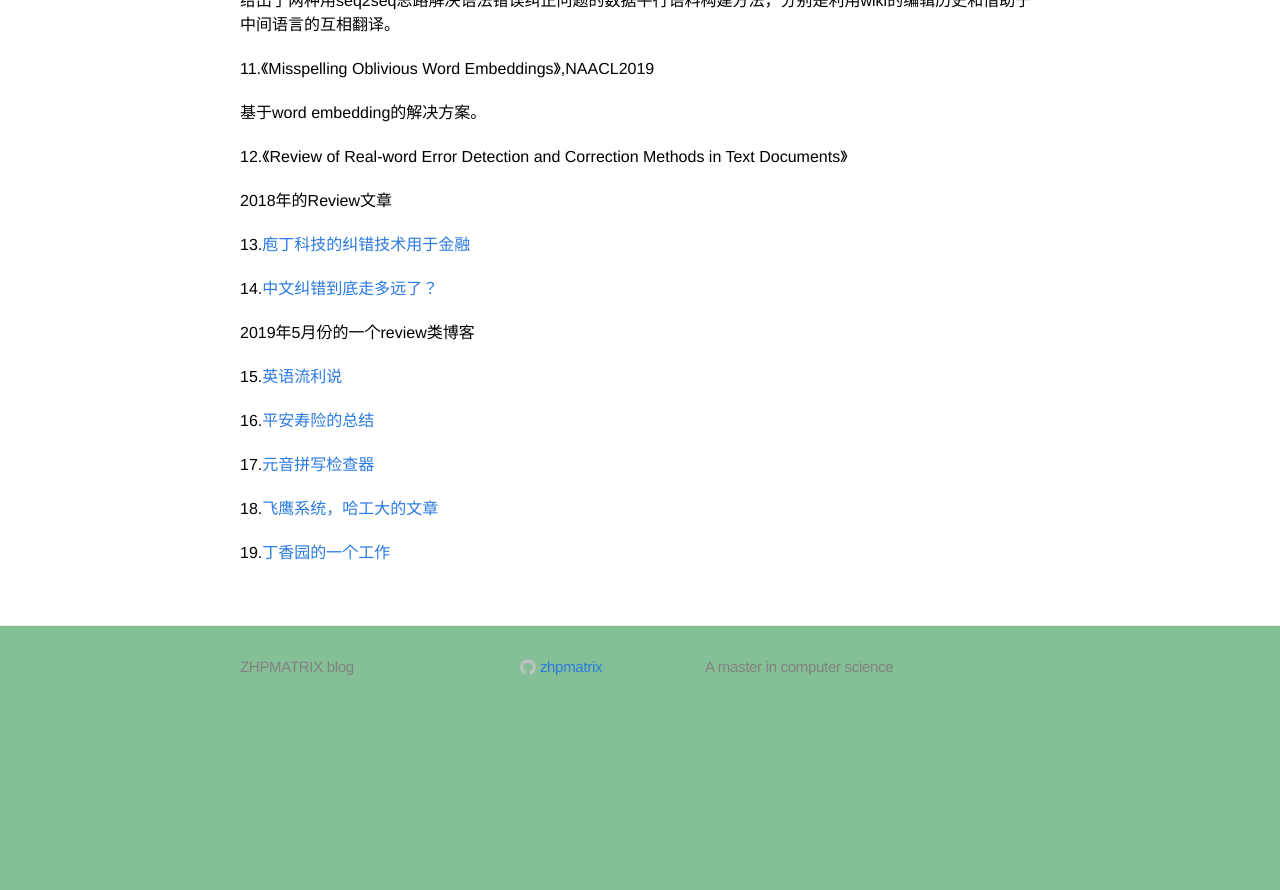
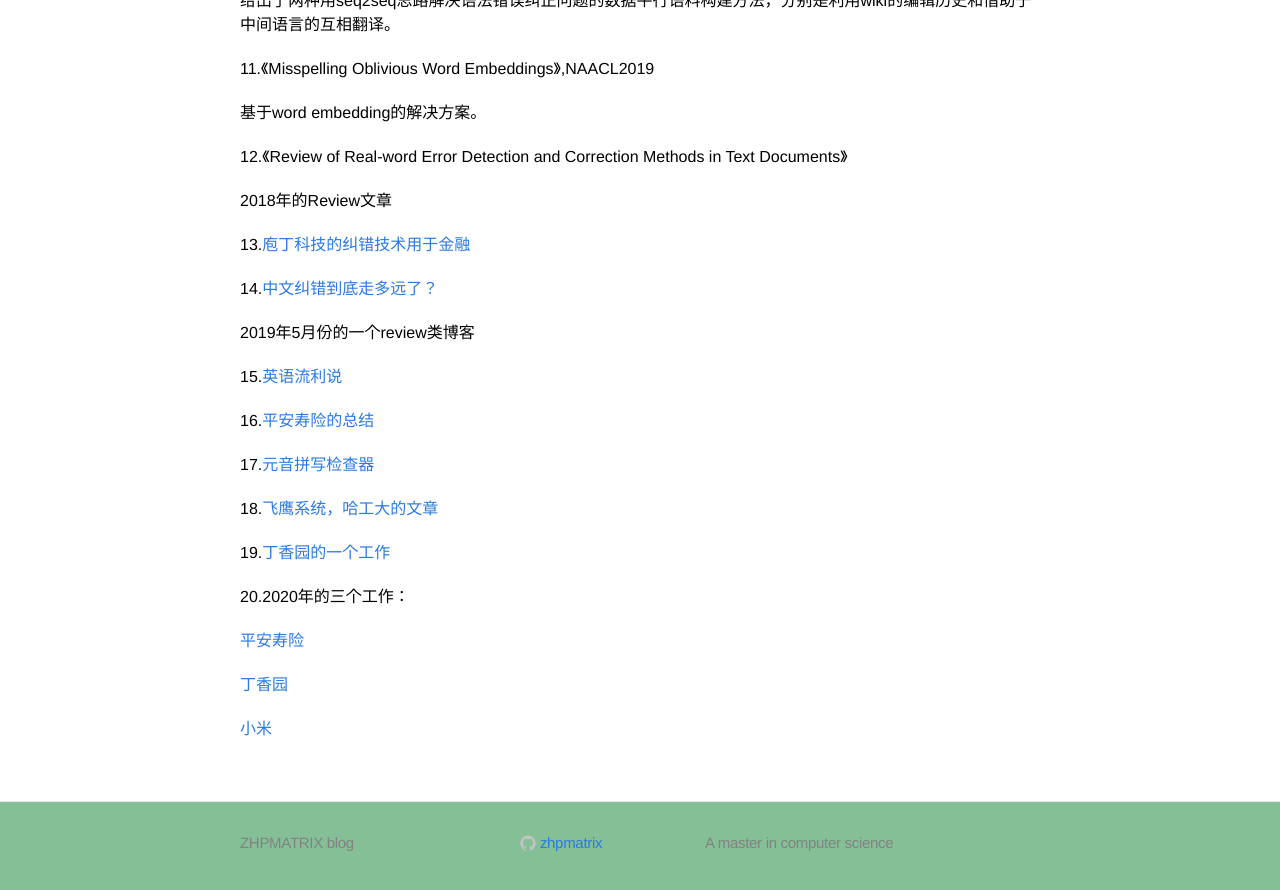
Before and after one commit to zhpmatrix/zhpmatrix.github.io, a Jekyll site: the page built from _posts/2019-02-01-rethinking-spellchecker.md, in a window 1280 px wide and 900 px high, scrolled down 3466 px. Shown: the top 890 px of the window. Built offline with Jekyll 4.4.1, drawn with Linux system fonts in a browser that asks for light colours; comment, search, counter and statistics services are not loaded; before the commit the page ends 4190 px from its top, so only the background shows below that.

Commit message:
add new ref

```diff
--- a/_posts/2019-02-01-rethinking-spellchecker.md
+++ b/_posts/2019-02-01-rethinking-spellchecker.md
@@ -158,3 +158,11 @@ for text in text_list:
 18.[飞鹰系统，哈工大的文章](https://mp.weixin.qq.com/s?__biz=MzU2NDQ3MTQ0MA==&mid=2247485374&idx=1&sn=f85097d0c9d0d725f5e314041dfa4e3d&chksm=fc4b3441cb3cbd5701f79375f948f73bae60138ecb61d5851e4506c833b59ea5c22b0fb403a5&mpshare=1&scene=23&srcid&sharer_sharetime=1586748490212&sharer_shareid=0e8353dcb5f53b85da8e0afe73a0021b%23rd)
 
 19.[丁香园的一个工作](https://mp.weixin.qq.com/s?__biz=MzUyMDY0OTg3Nw==&mid=2247484225&idx=1&sn=6435258fb1aeb27dab441f4ecd66a502&chksm=f9e66ebbce91e7add59f4cb15c4f366409c937d5a4e8af9d27ae77e9bea0d7279baeb893956b&mpshare=1&scene=23&srcid&sharer_sharetime=1591590014192&sharer_shareid=0e8353dcb5f53b85da8e0afe73a0021b%23rd)
+
+20.2020年的三个工作：
+
+[平安寿险](https://mp.weixin.qq.com/s?__biz=MzU2MDkwMzEzNQ==&mid=2247485798&idx=2&sn=122b00674bfb7033d8b6875f1d6a9360&chksm=fc01afd6cb7626c07b2100bff92bec050c26e44e00e9cce7462e63510f0003ae0fbda030cdf1&mpshare=1&scene=23&srcid=0710wsa99Uc4PRvInfR38Ftx&sharer_sharetime=1595072313431&sharer_shareid=0e8353dcb5f53b85da8e0afe73a0021b%23rd)
+
+[丁香园](https://mp.weixin.qq.com/s?__biz=MzUyMDY0OTg3Nw==&mid=2247484261&idx=2&sn=fde09bfd7ae6482e24e0bf1d63c24ff1&chksm=f9e66e9fce91e7893fee5105335343df5871ff7af42e83edfc1ca5bae679117f86a97b3e93ee&mpshare=1&scene=23&srcid=0708kNf3341o19wYigMEddZr&sharer_sharetime=1595072323410&sharer_shareid=0e8353dcb5f53b85da8e0afe73a0021b%23rd)
+
+[小米](https://mp.weixin.qq.com/s?__biz=MzU1NTMyOTI4Mw==&mid=2247503412&idx=1&sn=75ef312902713d3766a43a6c71e1024e&chksm=fbd77c58cca0f54e3a9ffbe9ec075a144e8b16a171287367173d4a0d69f511106335c7b05298&mpshare=1&scene=23&srcid=0715O91EigE98rTxYGPFAhTG&sharer_sharetime=1594786619222&sharer_shareid=0e8353dcb5f53b85da8e0afe73a0021b%23rd)
```
